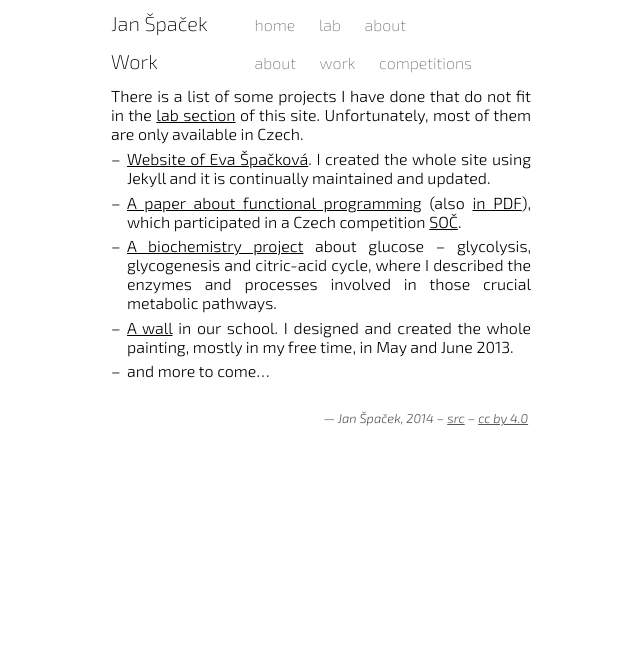
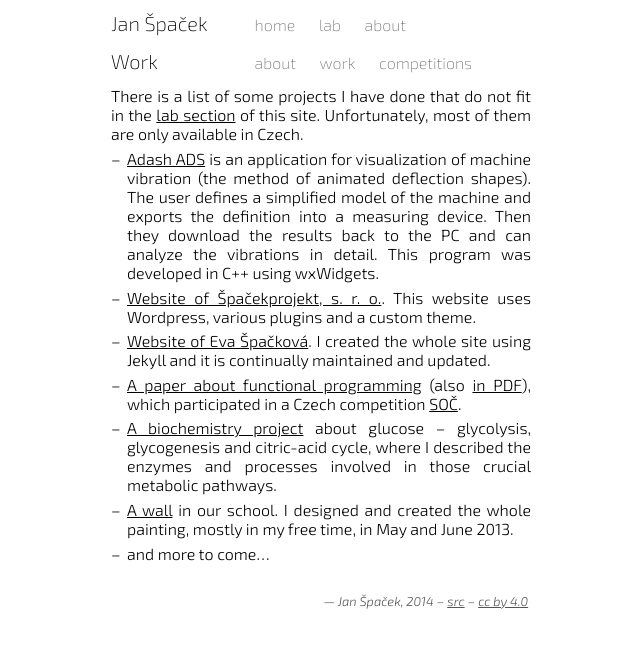
Before and after one commit to honzasp/honzasp.github.io, a Jekyll site: the page built from about/work.markdown, in a window 1280 px wide. Shown: the top 648 px of the page, without its empty margins (319-959 px from the left). Built offline with Jekyll 4.4.1, drawn with Linux system fonts in a browser that asks for light colours; grey boxes are pictures that could not be loaded.

Commit message:
Add a note about ADS

```diff
--- a/about/work.markdown
+++ b/about/work.markdown
@@ -7,6 +7,15 @@ menu: about
 There is a list of some projects I have done that do not fit in the [lab
 section](/lab) of this site. Unfortunately, most of them are only available in
 Czech.
+
+- [Adash ADS](http://www.adash.com/) is an application for visualization of
+  machine vibration (the method of animated deflection shapes). The user defines
+  a simplified model of the machine and exports the definition into a measuring
+  device. Then they download the results back to the PC and can analyze the
+  vibrations in detail. This program was developed in C++ using wxWidgets.
+
+- [Website of Špačekprojekt, s. r. o.](http://wp.spacekprojekt.cz). This website
+  uses Wordpress, various plugins and a custom theme.
 
 - [Website of Eva Špačková](http://homel.vsb.cz/~spa184/). I created the whole
   site using Jekyll and it is continually maintained and updated.
```
Also changed, not shown: Gemfile.lock.
